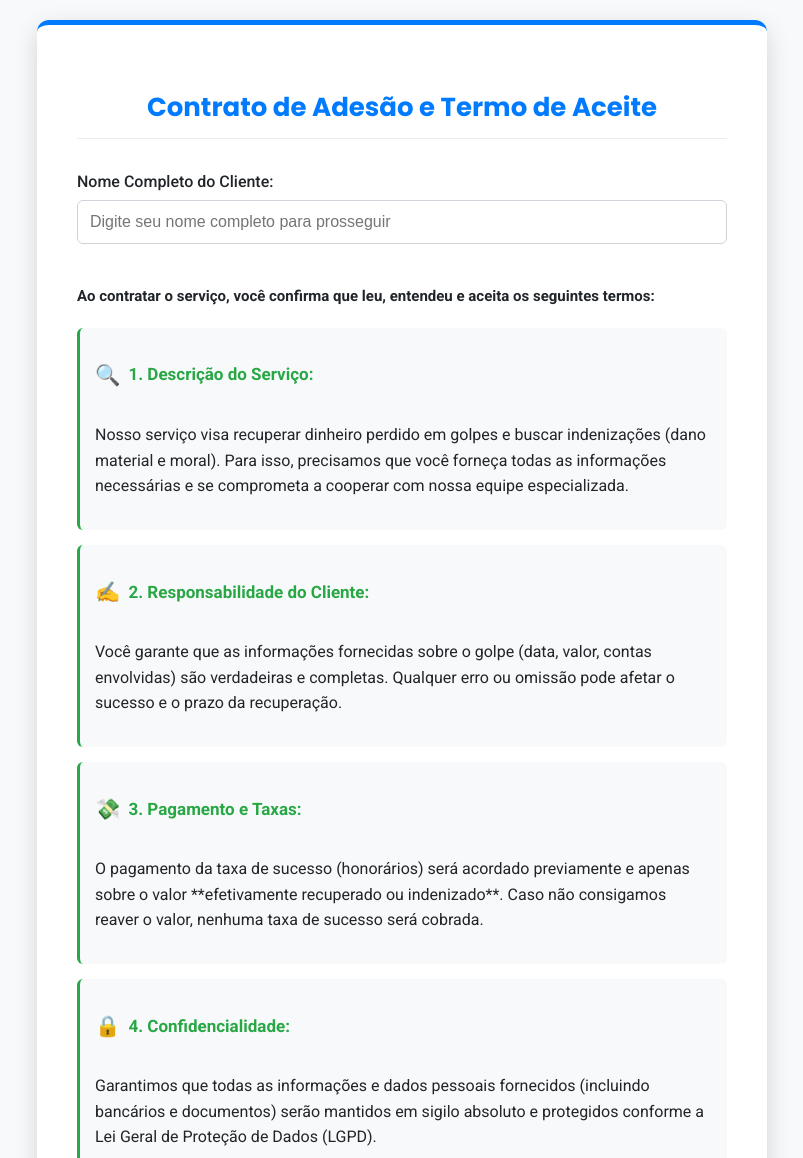
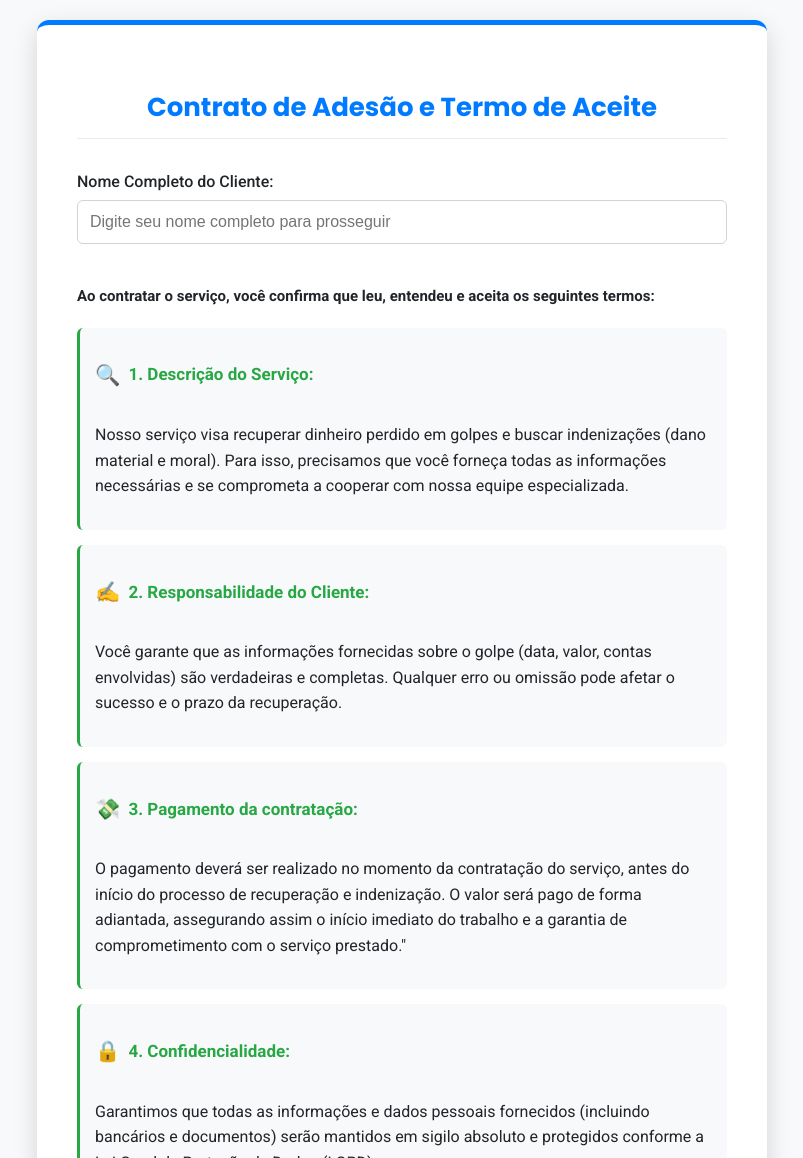
Before and after one commit to siteoficial-url/recupera-facil-, a plain HTML site: page index.html in a window 1280 px wide. Shown: the top 1158 px of the page, without its empty margins (238-1041 px from the left). Drawn offline with Linux system fonts and the light colour scheme.

Commit message:
Update index.html

```diff
--- a/index.html
+++ b/index.html
@@ -168,8 +168,8 @@
 
             <div class="term-section">
                 <p>
-                    <strong data-icon="💸">3. Pagamento e Taxas:</strong><br>
-                    O pagamento da taxa de sucesso (honorários) será acordado previamente e apenas sobre o valor **efetivamente recuperado ou indenizado**. Caso não consigamos reaver o valor, nenhuma taxa de sucesso será cobrada.
+                    <strong data-icon="💸">3. Pagamento da contratação:</strong><br>
+              O pagamento deverá ser realizado no momento da contratação do serviço, antes do início do processo de recuperação e indenização. O valor será pago de forma adiantada, assegurando assim o início imediato do trabalho e a garantia de comprometimento com o serviço prestado."
                 </p>
             </div>
 
```
